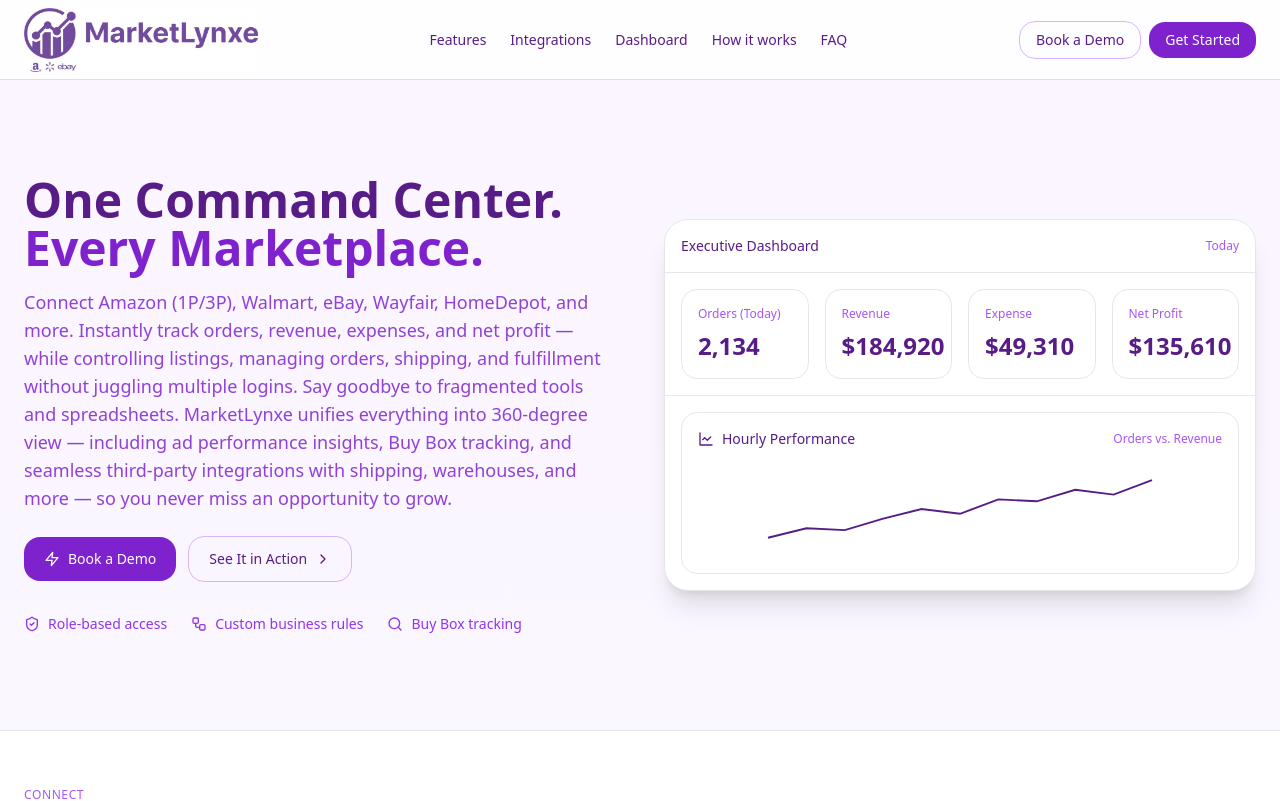
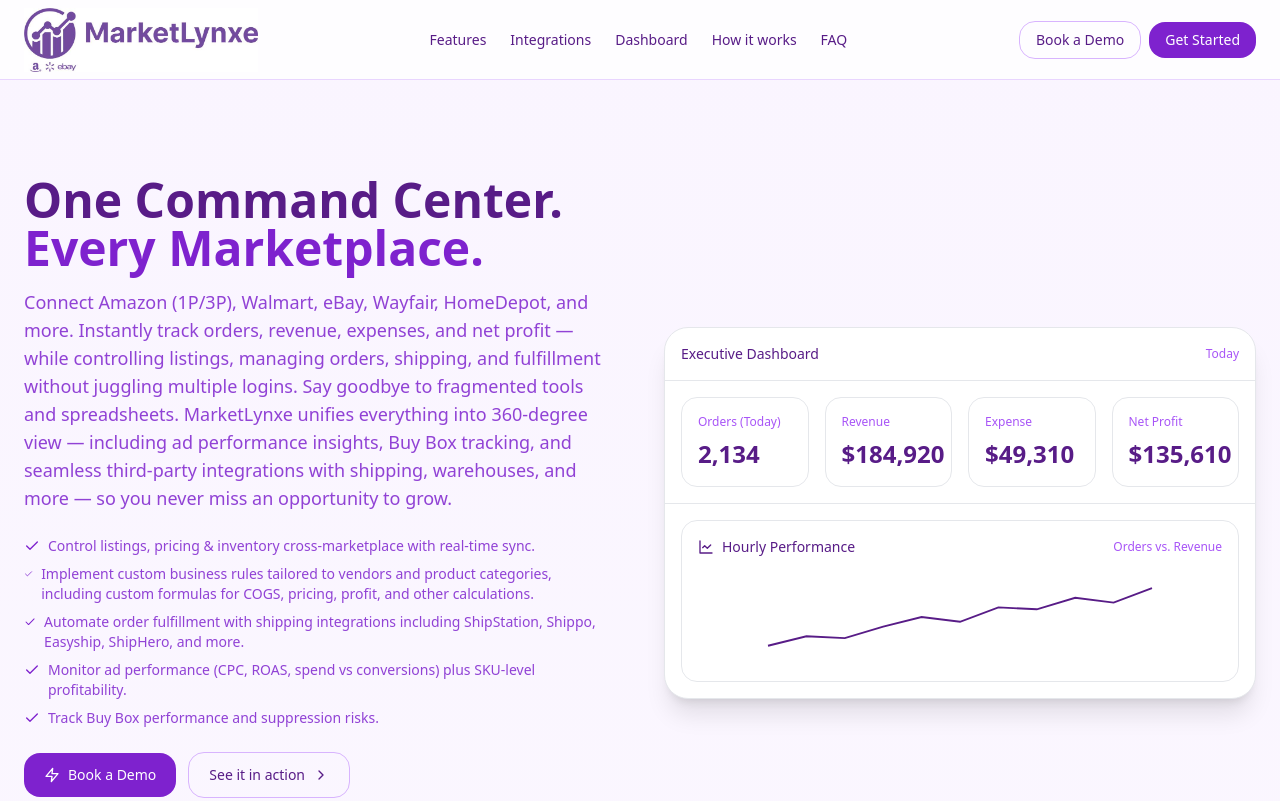
Before and after one commit to Uniqnex360/newmarketplace-onepager, a React (Vite) app: page / in a window 1280 px wide. Shown: the top 801 px of the page. Built offline with nearby package versions, Linux system fonts and the light colour scheme.

Commit message:
MarketplaceOnePager:Updated

```diff
--- a/src/App.jsx
+++ b/src/App.jsx
@@ -173,23 +173,71 @@
   <div className="mx-auto max-w-7xl px-6 py-16 md:py-24 grid md:grid-cols-2 gap-12 items-center">
     <div>
       <h1 className="text-4xl md:text-5xl font-bold leading-tight">
-              One Command Center. <span className="text-purple-700">Every Marketplace.</span>
+        One Command Center.
+        <span className="text-purple-700"> Every Marketplace. </span>
       </h1>
       <p className="mt-4 text-lg text-purple-700/85">
-              Connect Amazon (1P/3P), Walmart, eBay, Wayfair, HomeDepot, and more. Instantly track orders, revenue, expenses, and net profit — while controlling listings, managing orders, shipping, and fulfillment without juggling multiple logins. Say goodbye to fragmented tools and spreadsheets. MarketLynxe unifies everything into 360-degree view — including ad performance insights, Buy Box tracking, and seamless third-party integrations with shipping, warehouses, and more — so you never miss an opportunity to grow.
+        Connect Amazon (1P/3P), Walmart, eBay, Wayfair, HomeDepot, and more.
+        Instantly track orders, revenue, expenses, and net profit — while
+        controlling listings, managing orders, shipping, and fulfillment without
+        juggling multiple logins. Say goodbye to fragmented tools and
+        spreadsheets. MarketLynxe unifies everything into 360-degree view —
+        including ad performance insights, Buy Box tracking, and seamless
+        third-party integrations with shipping, warehouses, and more — so you
+        never miss an opportunity to grow.
       </p>
+
+      {/* 🔹 Added value bullets */}
+      <ul className="mt-6 space-y-2 text-purple-700/85 text-sm">
+        <li className="flex items-start gap-2">
+          <Check className="w-4 h-4 mt-0.5 text-purple-700" />
+          Control listings, pricing & inventory cross-marketplace with real-time sync.
+        </li>
+        <li className="flex items-start gap-2">
+          <Check className="w-4 h-4 mt-0.5 text-purple-700" />
+          Implement custom business rules tailored to vendors and product categories,
+          including custom formulas for COGS, pricing, profit, and other calculations.
+        </li>
+        <li className="flex items-start gap-2">
+          <Check className="w-4 h-4 mt-0.5 text-purple-700" />
+          Automate order fulfillment with shipping integrations including ShipStation,
+          Shippo, Easyship, ShipHero, and more.
+        </li>
+        <li className="flex items-start gap-2">
+          <Check className="w-4 h-4 mt-0.5 text-purple-700" />
+          Monitor ad performance (CPC, ROAS, spend vs conversions) plus SKU-level profitability.
+        </li>
+        <li className="flex items-start gap-2">
+          <Check className="w-4 h-4 mt-0.5 text-purple-700" />
+          Track Buy Box performance and suppression risks.
+        </li>
+      </ul>
+
       <div className="mt-6 flex flex-wrap items-center gap-3">
-              <a href="#demo" className="inline-flex items-center gap-2 rounded-2xl bg-purple-700 text-white px-5 py-3 text-sm font-medium hover:bg-purple-800">
+        <a
+          href="#demo"
+          className="inline-flex items-center gap-2 rounded-2xl bg-purple-700 text-white px-5 py-3 text-sm font-medium hover:bg-purple-800"
+        >
           <Zap className="w-4 h-4" /> Book a Demo
         </a>
-              <a href="#features" className="inline-flex items-center gap-2 rounded-2xl border border-purple-300 px-5 py-3 text-sm font-medium hover:bg-purple-50">
-                See It in Action <ChevronRight className="w-4 h-4" />
+        <a
+          href="#features"
+          className="inline-flex items-center gap-2 rounded-2xl border border-purple-300 px-5 py-3 text-sm font-medium hover:bg-purple-50"
+        >
+          See it in action <ChevronRight className="w-4 h-4" />
         </a>
       </div>
+
       <div className="mt-8 flex items-center gap-6 text-sm text-purple-600">
-              <div className="flex items-center gap-2"><ShieldCheck className="w-4 h-4" /> Role-based access</div>
-              <div className="flex items-center gap-2"><Workflow className="w-4 h-4" /> Custom business rules</div>
-              <div className="flex items-center gap-2"><Search className="w-4 h-4" /> Buy Box tracking</div>
+        <div className="flex items-center gap-2">
+          <ShieldCheck className="w-4 h-4" /> Role-based access
+        </div>
+        <div className="flex items-center gap-2">
+          <Workflow className="w-4 h-4" /> Automation rules
+        </div>
+        <div className="flex items-center gap-2">
+          <Search className="w-4 h-4" /> Advanced filters
+        </div>
       </div>
     </div>
 
@@ -211,12 +259,19 @@
         <div className="p-4 border-t">
           <div className="rounded-2xl border p-4">
             <div className="flex items-center justify-between mb-3">
-                    <div className="text-sm font-medium flex items-center gap-2"><LineChart className="w-4 h-4" /> Hourly Performance</div>
+              <div className="text-sm font-medium flex items-center gap-2">
+                <LineChart className="w-4 h-4" /> Hourly Performance
+              </div>
               <div className="text-xs text-purple-500">Orders vs. Revenue</div>
             </div>
             {/* Simple SVG sparkline placeholder */}
             <svg viewBox="0 0 400 100" className="w-full h-24">
-                    <polyline fill="none" stroke="currentColor" strokeWidth="2" points="0,80 40,70 80,72 120,60 160,50 200,55 240,40 280,42 320,30 360,35 400,20" />
+              <polyline
+                fill="none"
+                stroke="currentColor"
+                strokeWidth="2"
+                points="0,80 40,70 80,72 120,60 160,50 200,55 240,40 280,42 320,30 360,35 400,20"
+              />
             </svg>
           </div>
         </div>
@@ -224,6 +279,7 @@
     </div>
   </div>
 </section>
+
 
       {/* INTEGRATIONS */}
       <section id="integrations" className="py-14 bg-white border-y">
```
Lines whose indentation alone changed are shown as unchanged.
